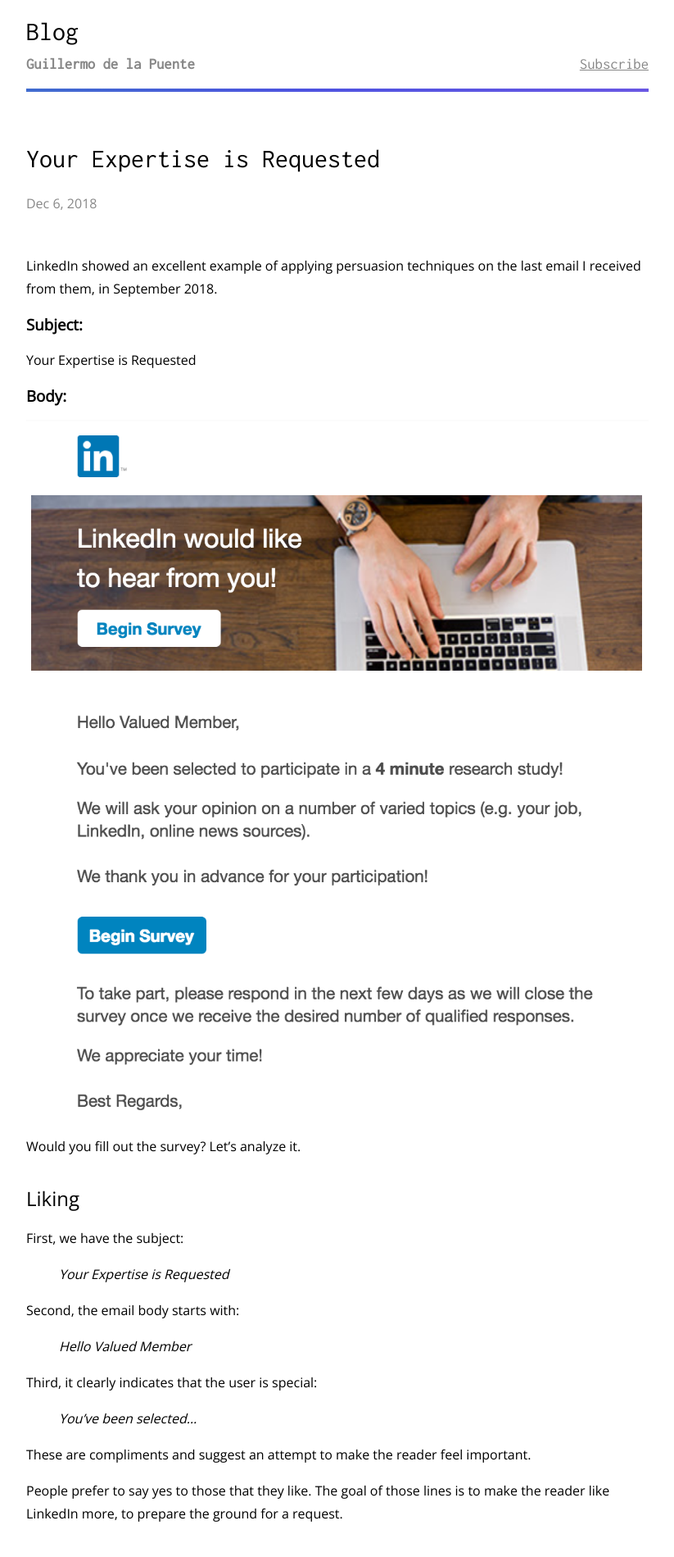
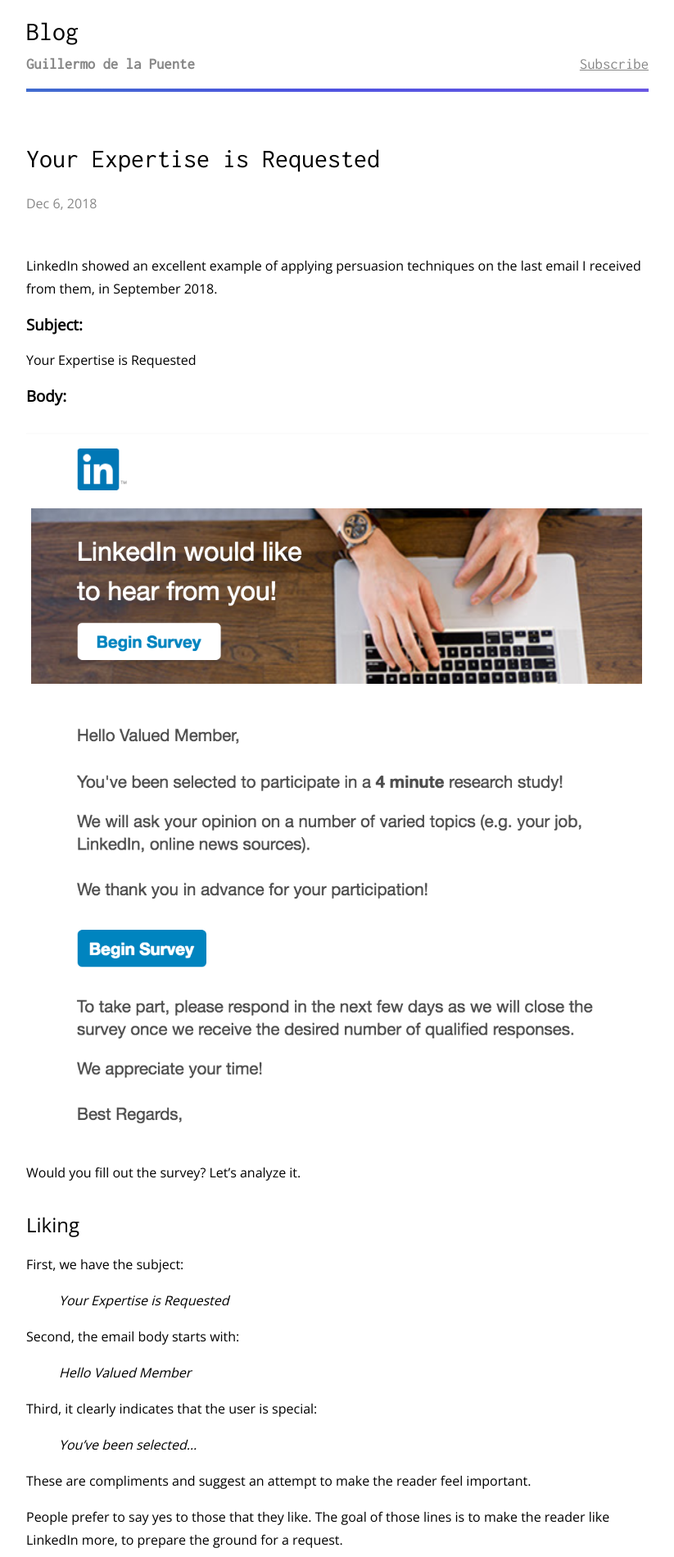
Before and after one commit to guillermodlpa/site, a Jekyll site: the page built from _posts/2018-12-06-your-expertise-is-requested.markdown, in a window 1280 px wide. Shown: the top 1899 px of the page at 82% size, without its empty margins (228-1051 px from the left). Built offline with Jekyll 4.4.1, drawn with Linux system fonts in a browser that asks for light colours.

Commit message:
Added styles for blockquote and img to display better inside posts

```diff
--- a/_includes/styles/default.css
+++ b/_includes/styles/default.css
@@ -94,6 +94,7 @@
 }
 main img {
     max-width: 100%; /* images shouldn't be wider than post container */
+    margin: 1rem 0;
 }
 main a {
     word-break: break-word; /* long links should wrap in multiple lines */
@@ -106,6 +107,9 @@
     margin-top: 2rem;
     text-align: center;
     font-size: 1.17rem;
+}
+main blockquote p {
+    white-space: pre-line; /* for quote blocks to show line breaks */
 }
 
 /* Footer */
```
